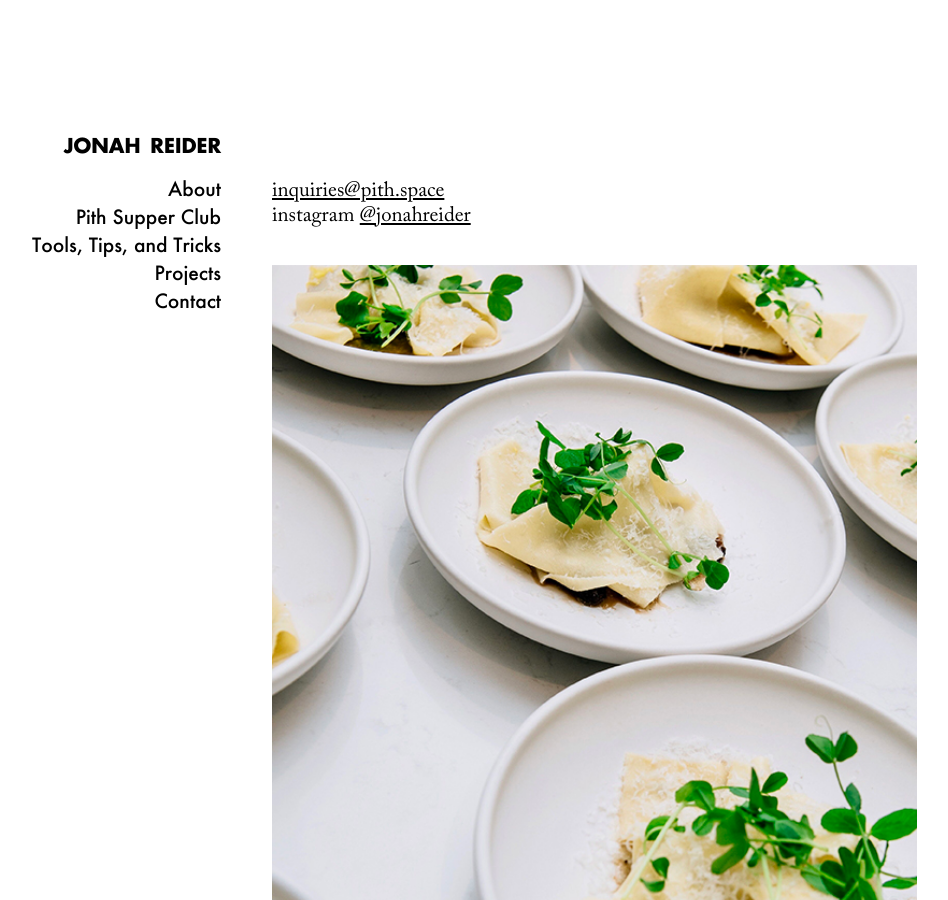
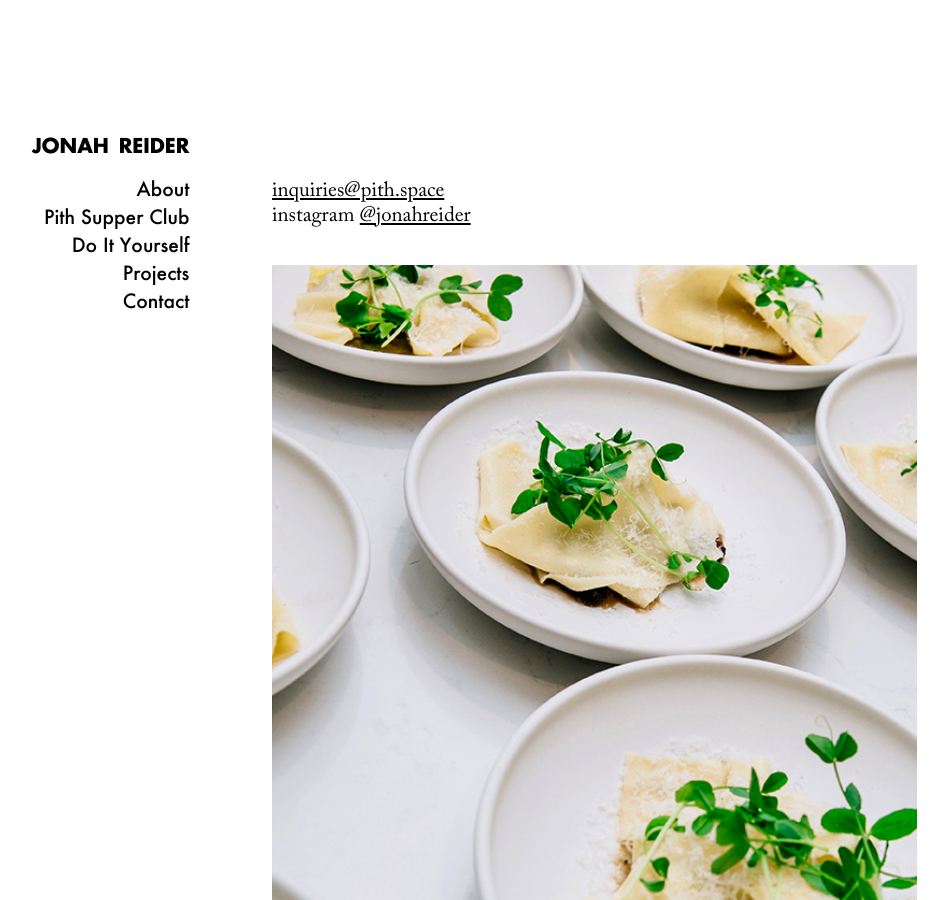
Before and after one commit to zoe-pith/pith-site, a Jekyll site: the page built from sections/contact.md, in a window 1280 px wide and 900 px high. Shown: the whole window, without its empty margins (58-1006 px from the left). Built offline with Jekyll 4.4.1, drawn with Linux system fonts in a browser that asks for light colours.

Commit message:
Update menus.yml

```diff
--- a/_data/menus.yml
+++ b/_data/menus.yml
@@ -12,7 +12,7 @@
         url: "#current-menu"
       - title: Reservations
         url: "#reservations"
-- title: Tools, Tips, and Tricks
+- title: Do It Yourself
   url: "#diy"
   children:
       - title: All
```
